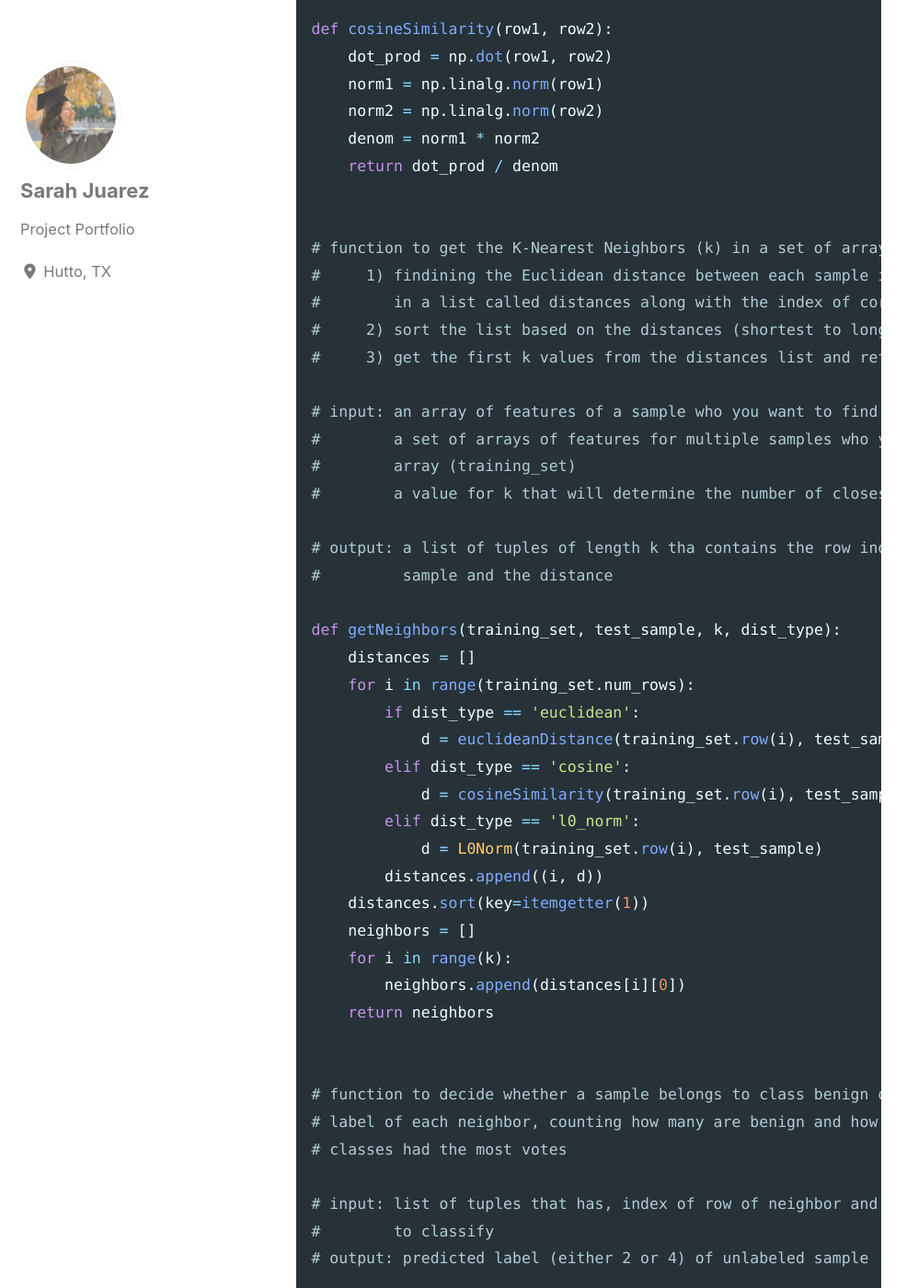
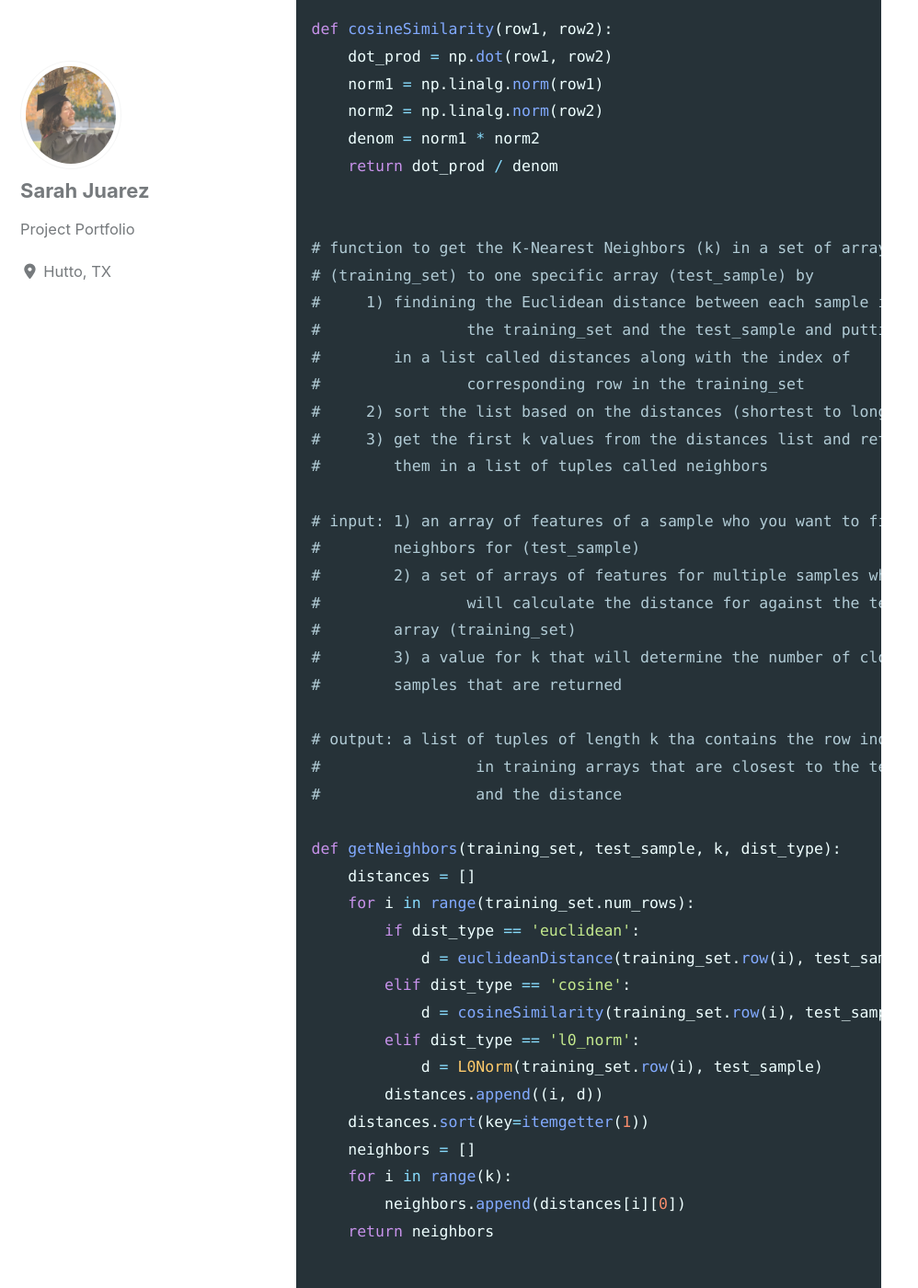
Before and after one commit to sarahajuarez11/sarahajuarez11.github.io, a Jekyll site: the page built from _posts/2019-09-16-KNN-Classifier.md, in a window 1280 px wide and 1400 px high, scrolled down 5009 px. Shown: the whole window at 92% size, without its empty margins (0-998 px from the left). Built offline with Jekyll 4.4.1, drawn with Linux system fonts in a browser that asks for light colours; cached includes are drawn as plain includes; nearby versions of some CDN libraries; some of the changed text lies outside the part shown.

Commit message:
Update KNN

````diff
--- a/_posts/2019-09-16-KNN-Classifier.md
+++ b/_posts/2019-09-16-KNN-Classifier.md
@@ -121,7 +121,7 @@ and cosine similarity as distance measures to classify between the benign and ma
 
 ```python
 ####################### function definitions #######################
-# function to calculate Euclidean distance (ED) btw two arrays of data
+# calculates Euclidean distance (ED) btw two arrays of data
 
 # the Euclidean distance is calculated by taking the square root of
 # the sum of the squared differences of the arrays
@@ -149,19 +149,27 @@ def cosineSimilarity(row1, row2):
     return dot_prod / denom
 
 
-# function to get the K-Nearest Neighbors (k) in a set of arrays (training_set) to one specific array (test_sample) by
-#     1) findining the Euclidean distance between each sample in the training_set and the test_sample and putting them
-#        in a list called distances along with the index of corresponding row in the training_set
+# function to get the K-Nearest Neighbors (k) in a set of arrays
+# (training_set) to one specific array (test_sample) by
+#     1) findining the Euclidean distance between each sample in
+#		 the training_set and the test_sample and putting them
+#        in a list called distances along with the index of
+#		 corresponding row in the training_set
 #     2) sort the list based on the distances (shortest to longest)
-#     3) get the first k values from the distances list and return them in a list of tuples called neighbors
+#     3) get the first k values from the distances list and return
+#        them in a list of tuples called neighbors
 
-# input: an array of features of a sample who you want to find k neighbors for (test_sample)
-#        a set of arrays of features for multiple samples who you you will calculate the distance for against the testing
+# input: 1) an array of features of a sample who you want to find k
+#        neighbors for (test_sample)
+#        2) a set of arrays of features for multiple samples who you
+#		 will calculate the distance for against the testing
 #        array (training_set)
-#        a value for k that will determine the number of closest samples that are returned
+#        3) a value for k that will determine the number of closest
+#        samples that are returned
 
-# output: a list of tuples of length k tha contains the row indexes in training arrays that are closest to the testing
-#         sample and the distance
+# output: a list of tuples of length k tha contains the row indexes
+#		  in training arrays that are closest to the testing sample
+#		  and the distance
 
 def getNeighbors(training_set, test_sample, k, dist_type):
     distances = []
@@ -180,12 +188,15 @@ def getNeighbors(training_set, test_sample, k, dist_type):
     return neighbors
 
 
-# function to decide whether a sample belongs to class benign or malignant based on its K-Nearest Neighbors by getting the
-# label of each neighbor, counting how many are benign and how many are malignant and then returning whichever of the two
-# classes had the most votes
+# function to decide whether a sample belongs to class benign or
+# malignant based on its K-Nearest Neighbors by getting the label
+# of each neighbor, counting how many are benign and how many are
+# malignant and then returning whichever of the two classes had
+# the most votes
 
-# input: list of tuples that has, index of row of neighbor and the distance between the neighbor and sample we are trying
-#        to classify
+# input: list of tuples that has, index of row of neighbor and the
+# distance between the neighbor and sample we are trying to classify
+
 # output: predicted label (either 2 or 4) of unlabeled sample
 
 def getPredClass(neighbors):
````
